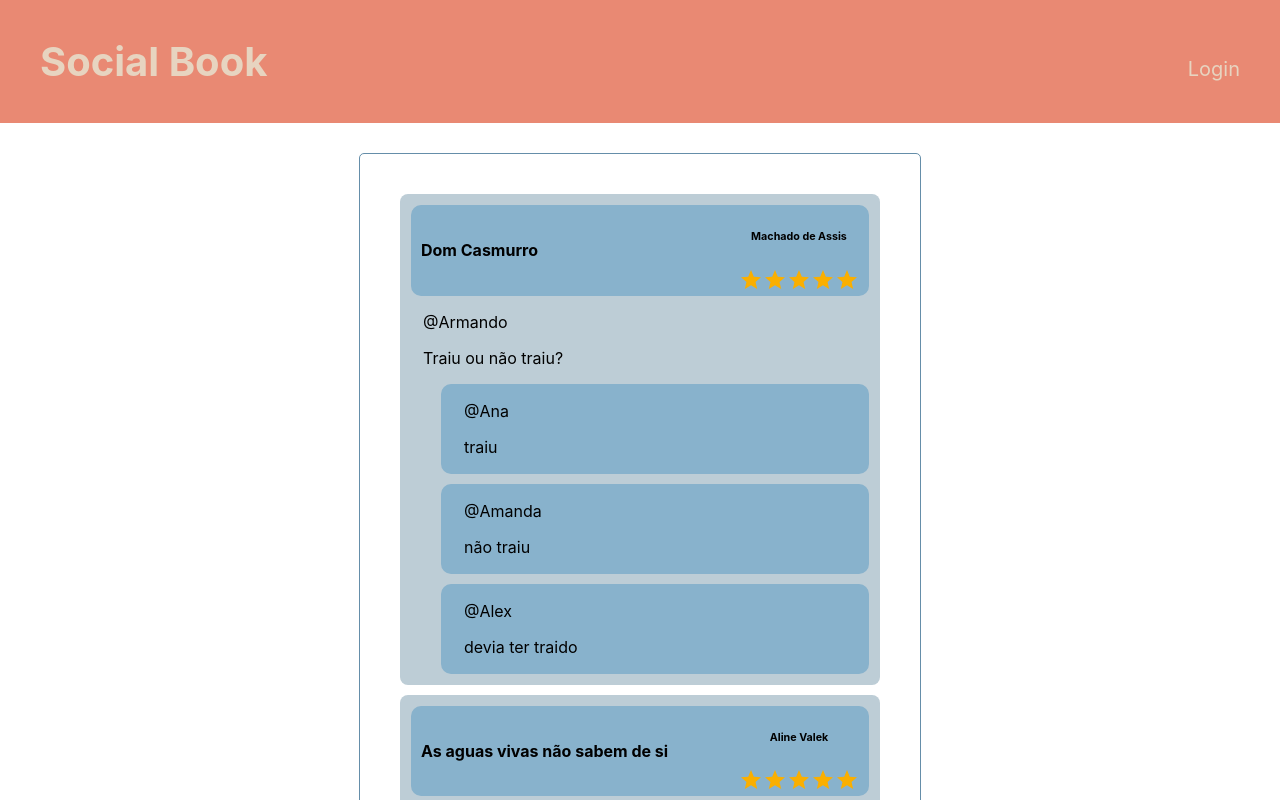
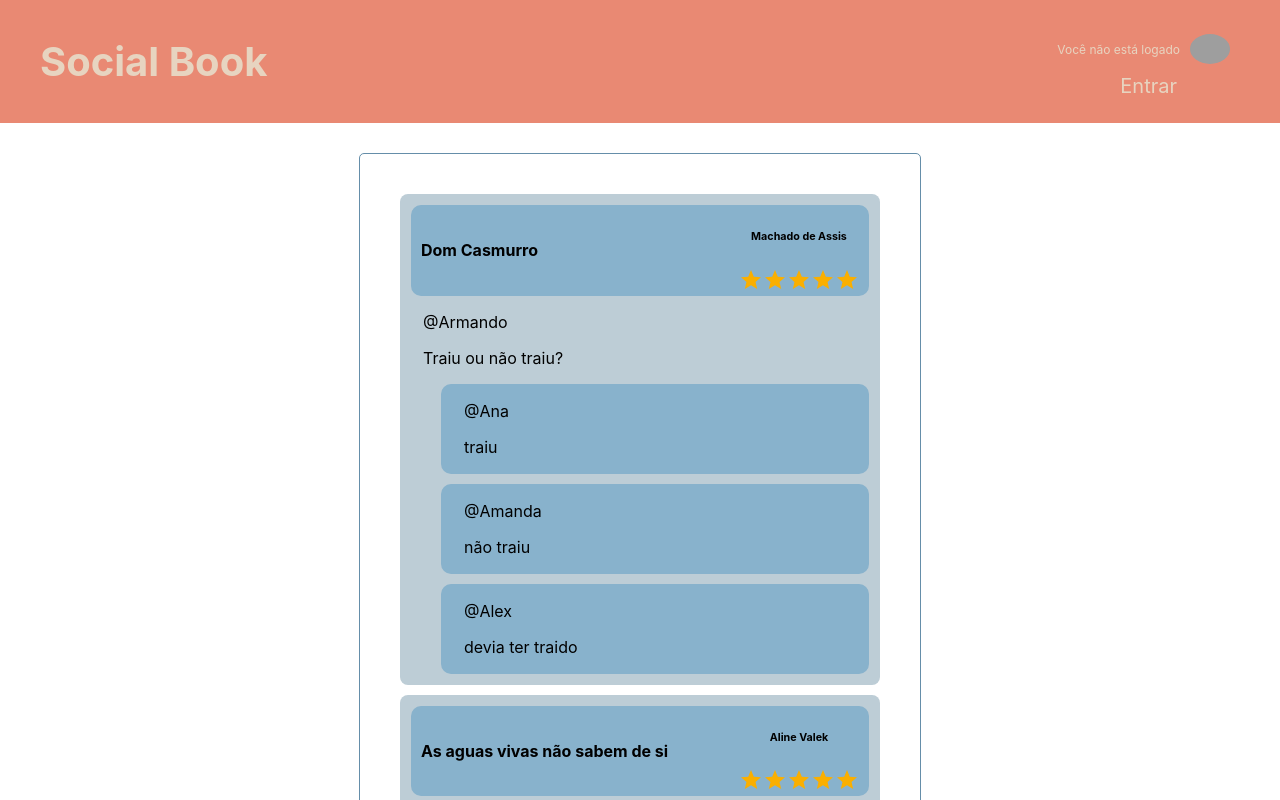
Before and after one commit to puces-2022-team-e/social-book-frontend, a React (Create React App) app: page / in a window 1280 px wide. Shown: the top 800 px of the page. Built offline with nearby package versions, Linux system fonts and the light colour scheme; grey boxes are pictures that could not be loaded.

Commit message:
use user info in header

```diff
--- a/src/App.css
+++ b/src/App.css
@@ -39,19 +39,6 @@
   border-radius: 5px;
 }
 
-.header {
-  padding: 10px;
-  padding-right: 40px;
-  padding-left: 40px;
-  text-align: center;
-  align-items: baseline;
-  display: flex;
-  justify-content: space-between;
-  background: #E98973;
-  color: #E7D4C0;
-  font-size: 20px;
-}
-
 .footer {
   padding: 10px;
   text-align: center;
--- a/src/App.js
+++ b/src/App.js
@@ -1,30 +1,66 @@
-import logo from './logo.svg';
 import './App.css';
-import { BrowserRouter, Routes, Route } from 'react-router-dom'
-import React from 'react';
+import { Routes, Route } from 'react-router-dom'
+import React, { useState } from 'react';
+import Header from './components/BaseComponent/Header';
+import Footer from './components/BaseComponent/Footer';
 import About from './components/About';
 import Home from './components/Home/Home';
 import Login from './components/Login';
 import FetchBooks from './components/FetchBooks';
-class App extends React.Component {
-	state = {
-		visible: true,
+import { useNavigate } from "react-router-dom";
+
+const App = () => {
+	const navigate = useNavigate();
+
+	const [userInfo, setUserInfo] = useState({
+		isLoggedIn: false,
+		userGoogleData: {
+			id: '',
+			name: '',
+			email: '',
+			photo: '',
+		},
+	});
+
+	const onLoginSuccess = (response) => {
+		const userGoogleData = {
+			id: response.profileObj.googleId,
+			name: response.profileObj.name,
+			email: response.profileObj.email,
+			photo: response.profileObj.imageUrl,
+		};
+		console.log(userGoogleData)
+		setUserInfo({ userGoogleData, isLoggedIn: true });
+		navigate('/');
 	};
 
-	render(){
+	const onLoginError = (response) => {
+		console.error(response);
+	};
+
+	const onLogout = (response) => {
+		console.log(response);
+		const userGoogleData = {
+			id: '',
+			name: '',
+			email: '',
+			photo: '',
+		};
+		setUserInfo({ userGoogleData, isLoggedIn: false });
+	};
+	console.log(typeof onLoginSuccess)
 	return (
 		<div className="App">
-				<BrowserRouter>
+			<Header userInfo={userInfo}/>
 				<Routes>
 					<Route path='/fetchbooks' element={<FetchBooks />} />
 					<Route path='/about'  element={<About />} />
 					<Route path='/' element={<Home />} />
-						<Route path='/login' element={<Login />} />
+					<Route path='/login' element={<Login userInfo={userInfo} onSuccess={onLoginSuccess} onLogout={onLogout} onError={onLoginError}/>} />
 				</Routes>
-				</BrowserRouter>
+			<Footer />
 		</div>
 	)
 }
-}
 
 export default App;
--- a/src/components/About.js
+++ b/src/components/About.js
@@ -1,15 +1,10 @@
 import React from 'react'
-import BaseComponent from "./BaseComponent/BaseComponent";
 
 const About = () => {
   return (
-    <>
-        <BaseComponent >
-            <div className='container'>
-                Projeto integrado time E
-            </div>
-        </BaseComponent>
-    </>
+    <div className='container'>
+        Projeto integrado time E
+    </div>
   )
 }
 
--- a/src/components/BaseComponent/BaseComponent.js
+++ /dev/null
@@ -1,21 +0,0 @@
-import React from 'react'
-import PropTypes from 'prop-types'
-import Footer from './Footer'
-import Header from './Header'
-
-
-export const BaseComponent = ({ children }) => {
-  return (
-    <div >
-      <Header />
-      {children}
-      <Footer />
-    </div>
-  )
-}
-
-BaseComponent.propTypes = {
-  children: PropTypes.node.isRequired
-}
-
-export default BaseComponent
--- /dev/null
+++ b/src/components/BaseComponent/Header.css
@@ -0,0 +1,28 @@
+.header {
+    padding: 10px;
+    padding-right: 40px;
+    padding-left: 40px;
+    text-align: center;
+    align-items: center;
+    display: flex;
+    justify-content: space-between;
+    background: #E98973;
+    color: #E7D4C0;
+    font-size: 20px;
+  }
+
+.header-profile-info {
+    display: flex;
+    align-items: center;
+    font-size: 12px;
+}
+
+.header-profile-photo {
+    max-width: 40px;
+    border-radius: 100%;
+    margin: 10px;
+}
+
+.header-login-button {
+    align-self: flex-end;
+}
--- a/src/components/BaseComponent/Header.js
+++ b/src/components/BaseComponent/Header.js
@@ -1,16 +1,33 @@
 import React from 'react'
 import {Link} from 'react-router-dom'
+import './Header.css'
 
-const Header = () => {
+const Header = ({ userInfo }) => {
+
+  const profile_info = (name, photo, buttonText) => {
+    return (
+      <div >
+        <div className='header-profile-info'>
+          <p>{name}</p>
+          <img className='header-profile-photo' src={photo} />
+        </div>
+        <Link className='header-login-button' to='/login' style={{ color: 'inherit', textDecoration: 'inherit'}}>{buttonText}</Link>
+      </div >
+    )
+  }
 
   return (
     <div className="header" id="header">
       <h1>
         <Link to='/' style={{ color: 'inherit', textDecoration: 'inherit'}}>Social Book</Link>
       </h1>
-      <p>
-        <Link to='/login' style={{ color: 'inherit', textDecoration: 'inherit'}}>Login</Link>
-      </p>
+      <div >
+          {userInfo.isLoggedIn ? (
+              profile_info(`Você está logado como ${userInfo.userGoogleData.name}`, userInfo.userGoogleData.photo, 'Sair')
+            ) : (
+              profile_info('Você não está logado', 'https://filestore.community.support.microsoft.com/api/images/6061bd47-2818-4f2b-b04a-5a9ddb6f6467?upload=true', 'Entrar')
+            )}
+      </div>
     </div>
   )
 }
--- a/src/components/Home/Home.js
+++ b/src/components/Home/Home.js
@@ -1,5 +1,4 @@
 import React from 'react'
-import BaseComponent from "../BaseComponent/BaseComponent";
 import DiscussionList from './DiscussionList/DiscussionList';
 
 const Home = () => {
@@ -57,13 +56,9 @@ const Home = () => {
   ]
 
   return (
-    <>
-        <BaseComponent>
-            <div className='container'>
-                <DiscussionList key={"list"} discussions={discussions} />
-            </div>
-        </BaseComponent>
-    </>
+    <div className='container'>
+        <DiscussionList key={"list"} discussions={discussions} />
+    </div>
   )
 }
 
--- a/src/components/Login.js
+++ b/src/components/Login.js
@@ -1,73 +1,30 @@
-import React, { Component } from 'react';
-import BaseComponent from './BaseComponent/BaseComponent';
+import React from 'react';
 import { GoogleLogin, GoogleLogout } from 'react-google-login';
+import { appId } from '../constans';
 
-class Login extends Component {
+const Login = ({ userInfo, onSuccess, onLogout, onError }) => {
 
-	constructor() {
-		super();
-		this.appId = '963927842810-or0j5j8kmvf4c01hd15bbompaqut7qpu.apps.googleusercontent.com';
-		this.state = {
-			isLoggedIn: false,
-			userGoogleData: {
-				id: '',
-				name: '',
-				email: '',
-				photo: '',
-			},
-		};
-	}
-
-	loginSuccess = (response) => {
-		let userGoogleData = {
-			id: response.profileObj.googleId,
-			name: response.profileObj.name,
-			email: response.profileObj.email,
-			photo: response.profileObj.imageUrl,
-		};
-		this.setState({ userGoogleData, isLoggedIn: true });
-	};
-
-	loginError = (response) => {
-		console.error(response);
-	};
-
-	logout = (response) => {
-		console.log(response);
-		let userGoogleData = {
-			id: '',
-			name: '',
-			email: '',
-			photo: '',
-		};
-		this.setState({ userGoogleData, isLoggedIn: false });
-	};
-
-	render() {
 	return (
-			<BaseComponent>
 		<div className="container">
-					{this.state.isLoggedIn ? (
+			{userInfo.isLoggedIn ? (
 				<div>
 					<GoogleLogout
-								clientId={this.appId}
+						clientId={appId}
 						buttonText={'Sair'}
-								onLogoutSuccess={this.logout}
+						onLogoutSuccess={onLogout}
 					></GoogleLogout>
 				</div>
 			) : (
 				<GoogleLogin
-							clientId={this.appId}
+					clientId={appId}
 					buttonText="Login usando Google"
-							onSuccess={this.loginSuccess}
-							onFailure={this.loginError}
+					onSuccess={onSuccess}
+					onFailure={onError}
 					isSignedIn={true}
 				/>
 			)}
 		</div>
-			</BaseComponent>
 	);
-	}
 }
 
 export default Login;
--- /dev/null
+++ b/src/constans.js
@@ -0,0 +1 @@
+export const appId = '963927842810-or0j5j8kmvf4c01hd15bbompaqut7qpu.apps.googleusercontent.com';
--- a/src/index.js
+++ b/src/index.js
@@ -3,10 +3,13 @@ import ReactDOM from 'react-dom';
 import './index.css';
 import App from './App';
 import reportWebVitals from './reportWebVitals';
+import { BrowserRouter } from 'react-router-dom'
 
 ReactDOM.render(
 	<React.StrictMode>
-		<App />
+		<BrowserRouter>
+			<App />
+		</BrowserRouter>
 	</React.StrictMode>,
 	document.getElementById('root')
 );
```
Lines whose indentation alone changed are shown as unchanged.
